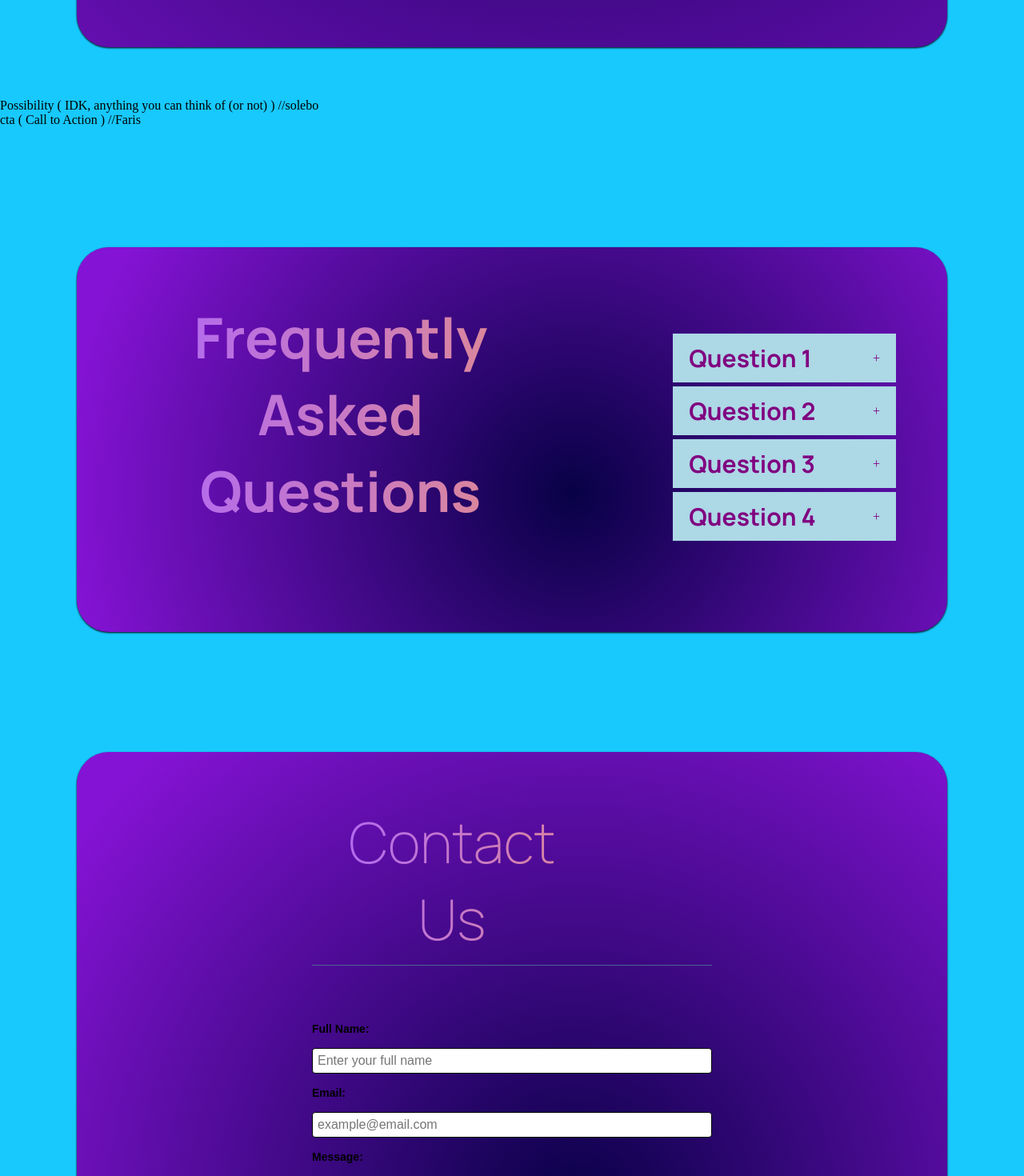
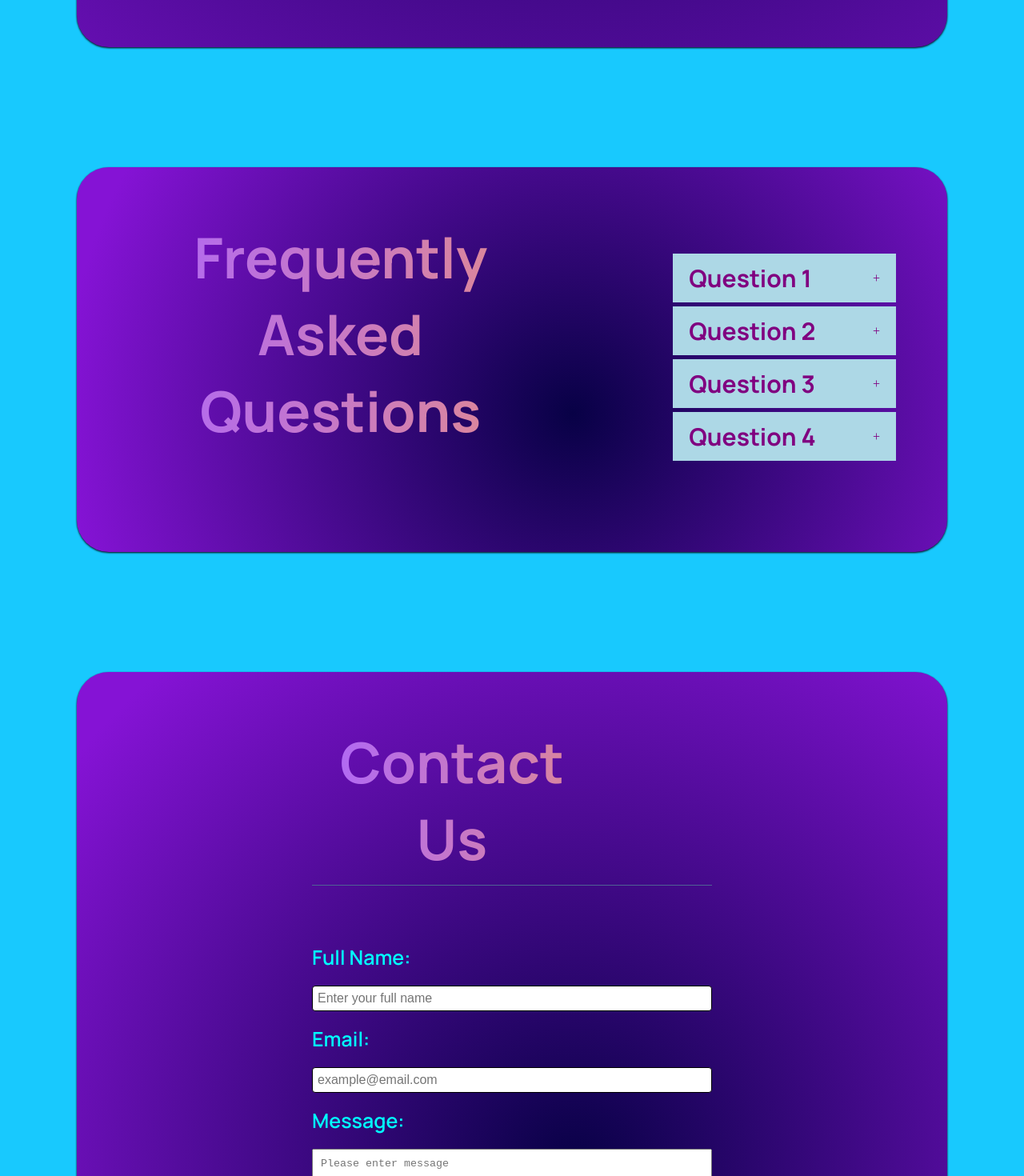
Before and after one commit to farismrahman2/Telemedicine, a React (Create React App) app: page / in a window 1280 px wide. Shown: the part 4360-5830 px from the top of the page at 80% size. Built offline with nearby package versions, Linux system fonts and the light colour scheme.

Commit message:
removed possibility and CTA, modified contact text

```diff
--- a/src/App.js
+++ b/src/App.js
@@ -23,8 +23,8 @@ const App = () => {
       <What/>
 
       <Ourdoctors/>
-      <Possibility/>
-      <Cta/>
+      {/* <Possibility/>
+      <Cta/> */}
       <Blog/>
       <ContactUs/>
       <Footer/>
--- a/src/containers/contactus/contactus.css
+++ b/src/containers/contactus/contactus.css
@@ -22,6 +22,9 @@ form{
 .wrapper label{
     display: block;
     margin: 10px 0;
+    font-family: var(--font-family);
+    font-size: 25px;
+    color: aqua;
 }
 input, textarea{
     width:100%;
@@ -35,3 +38,11 @@ input, textarea{
     font-size: 16px;
     margin:10px 0;
 }
+.wrapper h1{
+    font-family: var(--font-family);
+    font-size: 70px;
+    margin-bottom: 65px;
+    text-align: center;
+    padding-right: 150px;
+    font-weight: 700;
+}
```
